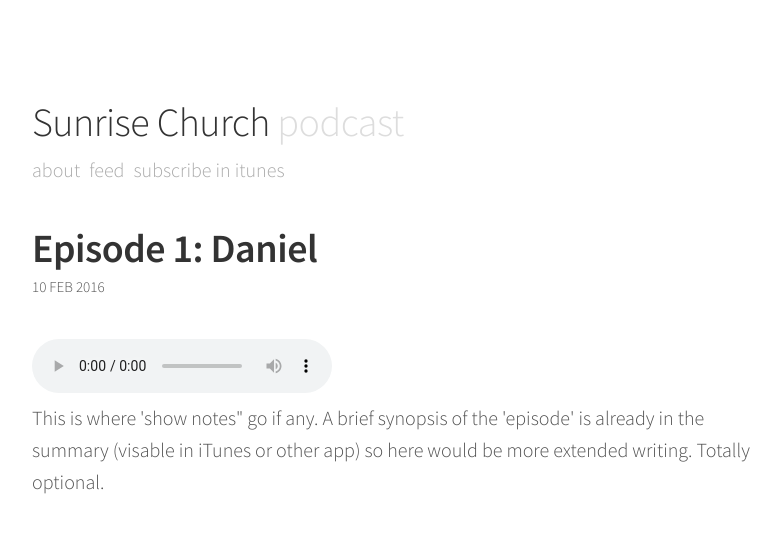
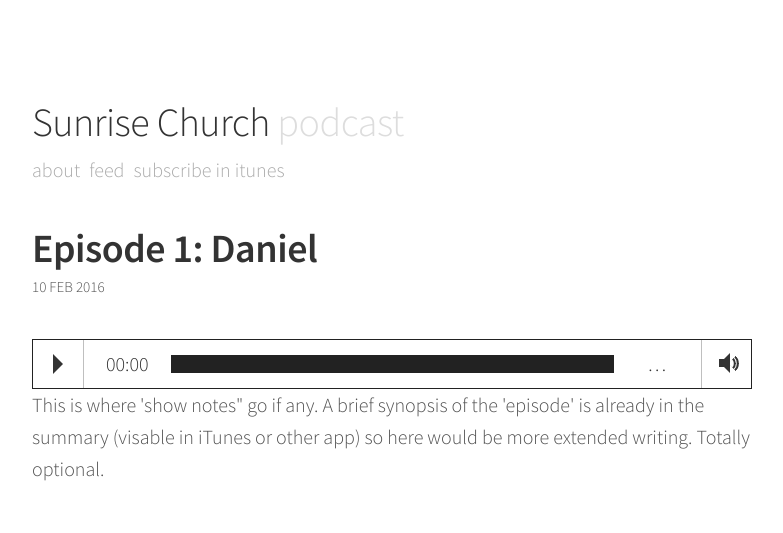
Before and after one commit to whaleen/sunrisechurch.us, a Jekyll site: the page built from _posts/2016-01-28-Episode-1:-in-the-beginning.md, in a window 1280 px wide. Shown: the top 533 px of the page, without its empty margins (248-1031 px from the left). Built offline with Jekyll 4.4.1, drawn with Linux system fonts in a browser that asks for light colours.

Commit message:
whole lotta crap

```diff
--- a/_layouts/default.html
+++ b/_layouts/default.html
@@ -6,10 +6,26 @@
   <title>{% if page.title %}{{ page.title }}{% else %}{{ site.title }}{% endif %}</title>
   <link rel="stylesheet" href="//fonts.googleapis.com/css?family=Source+Sans+Pro:300,300i,600">
   <link rel="stylesheet" href="{{ site.url }}/style.css">
+  <link rel="stylesheet" href="{{ site.url }}/css/audioplayer.css">
   </head>
 <body>
   <div class="container">
     {{ content }}
   </div>
+
+  <!-- JS -->
+  <script src="http://code.jquery.com/jquery-2.2.0.min.js"></script>
+  <!-- Thanks dude: http://osvaldas.info/audio-player-responsive-and-touch-friendly -->
+  <script src="{{ site.url }}/js/audioplayer.js"></script>
+  <script>
+  $( 'audio' ).audioPlayer(
+  {
+      classPrefix: 'audioplayer',
+      strPlay: 'Play',
+      strPause: 'Pause',
+      strVolume: 'Volume'
+  });
+  </script>
+
 </body>
 </html>
--- a/_posts/2016-01-28-Episode-1:-in-the-beginning.md
+++ b/_posts/2016-01-28-Episode-1:-in-the-beginning.md
@@ -12,8 +12,8 @@ block: "no" # change to yes to keep an episode from showing up in iTunes
 permalink: /1 # will be the ending part of the pages URL, delete to default to the title
 ---
 
-<audio controls>
-<source src="{{site.url}}{{ page.file }}" type="audio/x-m4a">
+<audio preload="auto" controls>
+<source src="{{site.url}}{{ page.file }}">
 Your browser does not support the audio element.
 </audio>
 {{ page.shownotes }}
--- /dev/null
+++ b/css/audioplayer.css
@@ -0,0 +1,290 @@
+/*
+			PLAYER
+		*/
+
+		.audioplayer
+		{
+			height: 2.5em; /* 40 */
+			color: #333;
+			border: 1px solid #222;
+			position: relative;
+			z-index: 1;
+			background: #fff;
+		}
+
+
+			/* mini mode (fallback) */
+
+			.audioplayer-mini
+			{
+				width: 2.5em; /* 40 */
+				margin: 0 auto;
+			}
+
+
+			/* player elements: play/pause and volume buttons, played/duration timers, progress bar of loaded/played */
+
+			.audioplayer > div
+			{
+				position: absolute;
+			}
+
+
+			/* play/pause button */
+
+			.audioplayer-playpause
+			{
+				width: 2.5em; /* 40 */
+				height: 100%;
+				text-align: left;
+				text-indent: -9999px;
+				cursor: pointer;
+				z-index: 2;
+				top: 0;
+				left: 0;
+			}
+				.audioplayer:not(.audioplayer-mini) .audioplayer-playpause
+				{
+					border-right: 1px solid #fff;
+					border-right-color: rgba( 255, 255, 255, .1 );
+				}
+				.audioplayer-mini .audioplayer-playpause
+				{
+					width: 100%;
+				}
+				.audioplayer-playpause:hover,
+				.audioplayer-playpause:focus
+				{
+					background-color: #222;
+				}
+				.audioplayer-playpause a
+				{
+					display: block;
+				}
+				.audioplayer-stopped .audioplayer-playpause a
+				{
+					width: 0;
+					height: 0;
+					border: 0.5em solid transparent; /* 8 */
+					border-right: none;
+					border-left-color: #333;
+					content: '';
+					position: absolute;
+					top: 50%;
+					left: 50%;
+					margin: -0.5em 0 0 -0.25em; /* 8 4 */
+				}
+				.audioplayer-playing .audioplayer-playpause a
+				{
+					width: 0.75em; /* 12 */
+					height: 0.75em; /* 12 */
+					position: absolute;
+					top: 50%;
+					left: 50%;
+					margin: -0.375em 0 0 -0.375em; /* 6 */
+				}
+					.audioplayer-playing .audioplayer-playpause a:before,
+					.audioplayer-playing .audioplayer-playpause a:after
+					{
+						width: 40%;
+						height: 100%;
+						background-color: #333;
+						content: '';
+						position: absolute;
+						top: 0;
+					}
+					.audioplayer-playing .audioplayer-playpause a:before
+					{
+						left: 0;
+					}
+					.audioplayer-playing .audioplayer-playpause a:after
+					{
+						right: 0;
+					}
+
+
+			/* timers */
+
+			.audioplayer-time
+			{
+				width: 4.375em; /* 70 */
+				height: 100%;
+				line-height: 2.375em; /* 38 */
+				text-align: center;
+				z-index: 2;
+				top: 0;
+			}
+				.audioplayer-time-current
+				{
+					border-left: 1px solid #111;
+					border-left-color: rgba( 0, 0, 0, .25 );
+					left: 2.5em; /* 40 */
+				}
+				.audioplayer-time-duration
+				{
+					border-right: 1px solid #fff;
+					border-right-color: rgba( 255, 255, 255, .1 );
+					right: 2.5em; /* 40 */
+				}
+					.audioplayer-novolume .audioplayer-time-duration
+					{
+						border-right: 0;
+						right: 0;
+					}
+
+
+			/* progress bar of loaded/played */
+
+			.audioplayer-bar
+			{
+				height: 0.875em; /* 14 */
+				background-color: #222;
+				cursor: pointer;
+				z-index: 1;
+				top: 50%;
+				right: 6.875em; /* 110 */
+				left: 6.875em; /* 110 */
+				margin-top: -0.438em; /* 7 */
+			}
+				.audioplayer-novolume .audioplayer-bar
+				{
+					right: 4.375em; /* 70 */
+				}
+				.audioplayer-bar div
+				{
+					width: 0;
+					height: 100%;
+					position: absolute;
+					left: 0;
+					top: 0;
+				}
+				.audioplayer-bar-loaded
+				{
+					background-color: #fff;
+					z-index: 1;
+				}
+				.audioplayer-bar-played
+				{
+					background: #007fd1;
+					z-index: 2;
+				}
+
+
+			/* volume button */
+
+			.audioplayer-volume
+			{
+				width: 2.5em; /* 40 */
+				height: 100%;
+				border-left: 1px solid #111;
+				border-left-color: rgba( 0, 0, 0, .25 );
+				text-align: left;
+				text-indent: -9999px;
+				cursor: pointer;
+				z-index: 2;
+				top: 0;
+				right: 0;
+			}
+				.audioplayer-volume:hover,
+				.audioplayer-volume:focus
+				{
+					background-color: #222;
+				}
+				.audioplayer-volume-button
+				{
+					width: 100%;
+					height: 100%;
+				}
+					.audioplayer-volume-button a
+					{
+						width: 0.313em; /* 5 */
+						height: 0.375em; /* 6 */
+						background-color: #333;
+						display: block;
+						position: relative;
+						z-index: 1;
+						top: 40%;
+						left: 35%;
+					}
+						.audioplayer-volume-button a:before,
+						.audioplayer-volume-button a:after
+						{
+							content: '';
+							position: absolute;
+						}
+						.audioplayer-volume-button a:before
+						{
+							width: 0;
+							height: 0;
+							border: 0.5em solid transparent; /* 8 */
+							border-left: none;
+							border-right-color: #333;
+							z-index: 2;
+							top: 50%;
+							right: -0.25em;
+							margin-top: -0.5em; /* 8 */
+						}
+						.audioplayer:not(.audioplayer-muted) .audioplayer-volume-button a:after
+						{
+							/* "volume" icon by Nicolas Gallagher, http://nicolasgallagher.com/pure-css-gui-icons */
+							width: 0.313em; /* 5 */
+							height: 0.313em; /* 5 */
+							border: 0.25em double #333; /* 4 */
+							border-width: 0.25em 0.25em 0 0; /* 4 */
+							left: 0.563em; /* 9 */
+							top: -0.063em; /* 1 */
+							-webkit-border-radius: 0 0.938em 0 0; /* 15 */
+							-moz-border-radius: 0 0.938em 0 0; /* 15 */
+							border-radius: 0 0.938em 0 0; /* 15 */
+							-webkit-transform: rotate( 45deg );
+							-moz-transform: rotate( 45deg );
+							-ms-transform: rotate( 45deg );
+							-o-transform: rotate( 45deg );
+							transform: rotate( 45deg );
+						}
+
+
+				/* volume dropdown */
+
+				.audioplayer-volume-adjust
+				{
+					height: 6.25em; /* 100 */
+					cursor: default;
+					position: absolute;
+					left: 0;
+					right: -1px;
+					top: -9999px;
+					background: #fff;
+				}
+					.audioplayer-volume:not(:hover) .audioplayer-volume-adjust
+					{
+						opacity: 0;
+					}
+					.audioplayer-volume:hover .audioplayer-volume-adjust
+					{
+						top: auto;
+						bottom: 100%;
+					}
+					.audioplayer-volume-adjust > div
+					{
+						width: 40%;
+						height: 80%;
+						background-color: #222;
+						cursor: pointer;
+						position: relative;
+						z-index: 1;
+						margin: 30% auto 0;
+					}
+						.audioplayer-volume-adjust div div
+						{
+							width: 100%;
+							height: 100%;
+							position: absolute;
+							bottom: 0;
+							left: 0;
+							background: #007fd1;
+						}
+				.audioplayer-novolume .audioplayer-volume
+				{
+					display: none;
+				}
```
Also changed, not shown: other parts of _posts/2016-01-28-Episode-1:-in-the-beginning.md (+1 -1 lines), js/audioplayer.js (added), 10 other files.
